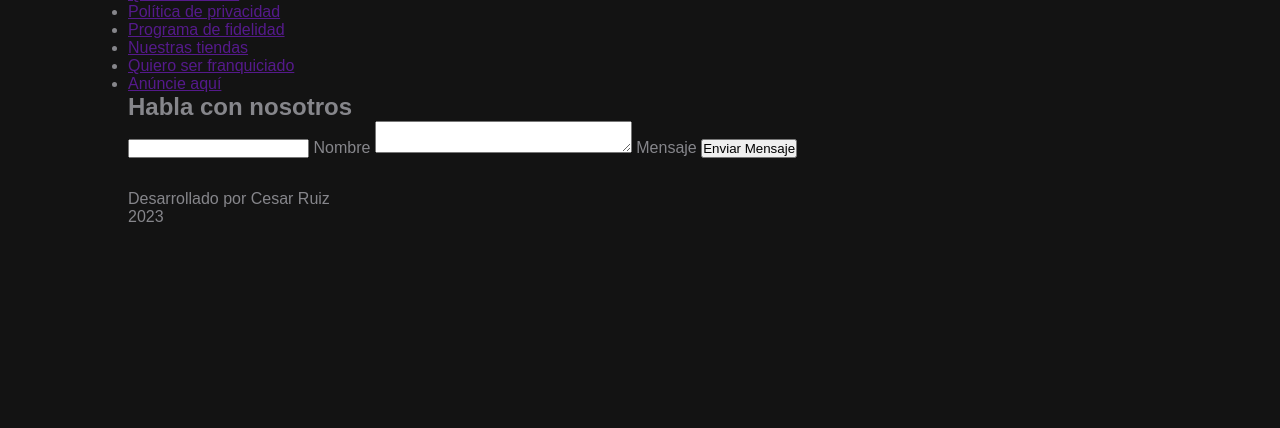
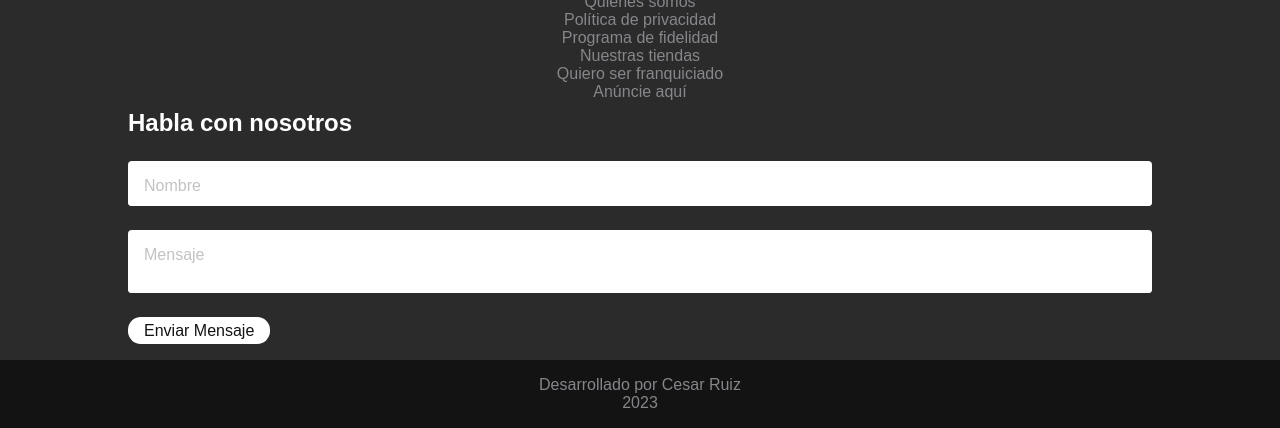
Before and after one commit to Cesar-CARV/AluraGeek, a plain HTML site: page index.html in a window 1280 px wide. Shown: the part 1444-1872 px from the top of the page. Before the commit the page ends 1686 px from the top, so only its background shows below. Drawn offline with nearby package versions, Linux system fonts and the light colour scheme.

Commit message:
Mejoras esteticas en el footer, formulario, section e inputs

```diff
--- a/css/banner.css
+++ b/css/banner.css
@@ -1,6 +1,6 @@
 .banner{
     height: 60vh;
-    max-height: 200px;
+    max-height: 400px;
     background-image: url('../assets/Hero.png');
     background-size: cover;
     background-position: center;
@@ -17,7 +17,7 @@
 }
 
 .banner__content > h2, .banner__content > p {
-    text-shadow: 0 0 5px var(--color-text);
+   /* text-shadow: 0 0 5px var(--color-text);*/
 }
 
 .banner__content > .btn {
--- a/css/buttons.css
+++ b/css/buttons.css
@@ -1,7 +1,7 @@
 .btn{
     display: block;
     cursor: pointer;
-    border-radius: 1rem;
+    border-radius: .8rem;
     border: none;
     font-size: 1rem;
     text-align: center;
@@ -9,4 +9,5 @@
     color: var(--background-color);
     background-color: var(--color-title);
     padding: .3rem 1rem;
+    max-width: fit-content;
 }
--- /dev/null
+++ b/css/contact_form.css
@@ -0,0 +1,5 @@
+.contact_form{
+    display: flex;
+    flex-direction: column;
+    gap: 1.5rem;
+}
--- /dev/null
+++ b/css/footer.css
@@ -0,0 +1,6 @@
+.footer{
+    display: flex;
+    justify-content: center;
+    align-items: center;
+    text-align: center;
+}
--- a/css/header.css
+++ b/css/header.css
@@ -5,6 +5,7 @@
     display: flex;
     align-items: center;
     padding:  .8rem 2rem;
+    z-index: 100;
 }
 
 .header > div{
--- /dev/null
+++ b/css/input_box/input_box.css
@@ -0,0 +1,17 @@
+.input_box{
+	cursor: pointer;
+	display: flex;
+	flex-direction: column-reverse;
+	justify-content: center;
+	background-color: var(--color-title);
+	border-radius: .25rem;
+	overflow: hidden;
+}
+
+.input_box > :not(textarea) + .input_box{
+	min-height: 3rem;
+}
+
+.input_box > textarea{
+	resize: none;
+}
--- /dev/null
+++ b/css/input_box/input_box_input.css
@@ -0,0 +1,14 @@
+.input_box__input{
+	border: none;
+	border-bottom: solid .3rem transparent;
+	padding: 0 1rem .3rem 1rem;
+	font-size: 1rem;
+}
+
+.input_box__input:focus{
+	border-bottom: solid .3rem var(--color-primary);
+}
+
+.input_box__input:valid + .input_box__title{
+	top: 0;
+}
--- /dev/null
+++ b/css/input_box/input_box_title.css
@@ -0,0 +1,8 @@
+.input_box__title{
+	position: relative;
+	top: 1rem;
+	left: 1rem;
+	color: var(--color-text);
+	opacity: .5;
+	transition: all .1s linear;
+}
--- /dev/null
+++ b/css/nav.css
@@ -0,0 +1,19 @@
+.nav{
+    display: flex;
+    flex-direction: column;
+    justify-content: center;
+    align-items: center;
+}
+
+.nav__list{
+    margin: .5rem;
+    display: flex;
+    flex-direction: column;
+    list-style: none;
+    align-items: center;
+}
+
+.nav__list__item__a{
+    color: var(--text-color);
+    text-decoration: none;
+}
--- a/css/section.css
+++ b/css/section.css
@@ -21,6 +21,11 @@
     padding: .2rem .5rem;
 }
 
+
+.section--color{
+    background-color: var(--background-section);
+}
+
 @media (min-width: 542px){
     .section{
         padding: 1rem 3rem 3rem 3rem;
--- a/css/styles.css
+++ b/css/styles.css
@@ -3,6 +3,7 @@
     padding: 0;
     box-sizing: border-box;
     font-family: sans-serif;
+    outline: none;
 }
 
 :root{
--- a/index.html
+++ b/index.html
@@ -21,6 +21,12 @@
     <link rel="stylesheet" href="./css/grid.css" type="text/css">
     <link rel="stylesheet" href="./css/product_card.css" type="text/css">
 
+    <link rel="stylesheet" href="./css/nav.css" type="text/css">
+    <link rel="stylesheet" href="./css/input_box/input_box.css" type="text/css">
+    <link rel="stylesheet" href="./css/input_box/input_box_title.css" type="text/css">
+    <link rel="stylesheet" href="./css/input_box/input_box_input.css" type="text/css">
+    <link rel="stylesheet" href="./css/contact_form.css" type="text/css">
+    <link rel="stylesheet" href="./css/footer.css" type="text/css">
 </head>
 <body>
 
@@ -258,8 +264,8 @@
 		</div>
 	</section>
 
-	<section class="section section--sky">
-		<nav>
+	<section class="section section--color">
+		<nav class="nav">
             <h2 class="logo">
                 <span><i class='bx bxs-joystick'></i> Alura</span>Geek
             </h2>
@@ -273,22 +279,22 @@
 			</ul>
 		</nav>
 
-		<form action="">
-			<h2>Habla con nosotros</h2>
+		<form action="" class="contact_form">
+			<h2 class="title">Habla con nosotros</h2>
 			<label class="input_box">
 				<input type="text" id="input_name" name="name" class="input_box__input" required>
 				<span class="input_box__title">Nombre</span>
 			</label>
-			<label class="input_box input_box--open">
-				<textarea id="input_message" name="message" class="input_box__input" cols="30" rows="2" require></textarea>
+			<label class="input_box">
+				<textarea id="input_message" name="message" class="input_box__input" cols="30" rows="2" required></textarea>
 				<span class="input_box__title">Mensaje</span>
 			</label>
 
-			<button type="submit" class="btn_primary">Enviar Mensaje</button>
+			<button type="submit" class="btn">Enviar Mensaje</button>
 		</form>
 	</section>
 
-	<footer class="section">
+	<footer class="section footer">
 		<p>
 			Desarrollado por Cesar Ruiz <br>
 			2023
```
